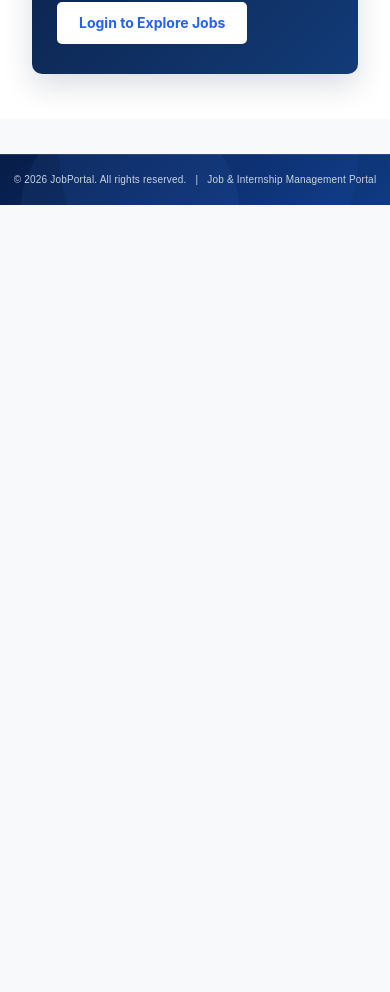
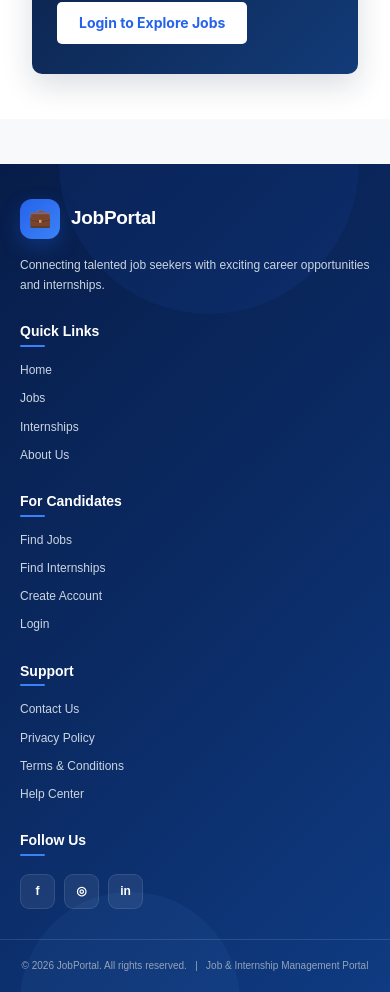
Before and after one commit to koppulagayathridevi-jpg/job-internship-portal, a React app in the folder frontend/: page / in a window 390 px wide. Shown: the part 2061-3053 px from the top of the page. Before the commit the page ends 2266 px from the top, so only its background shows below. Built offline with nearby package versions, Linux system fonts and the light colour scheme; the HTML template or start-up script is replaced by a standard one.

Commit message:
css of footer

```diff
--- a/frontend/src/components/Footer.jsx
+++ b/frontend/src/components/Footer.jsx
@@ -1,134 +1,115 @@
-// import "../styles/footer.css";
-
-// function Footer() {
-//     return (
-//         <footer className="job-footer">
-
-//             <div className="job-footer-container">
-
-//                 {/* Brand */}
-//                 <div className="job-footer-brand">
-
-//                     <a href="/" className="job-footer-logo">
-//                         <span className="job-footer-logo-icon">
-//                             💼
-//                         </span>
-
-//                         <span>JobPortal</span>
-//                     </a>
-
-//                     <p>
-//                         Connecting talented job seekers with
-//                         exciting career opportunities and internships.
-//                     </p>
-
-//                 </div>
-
-
-//                 {/* Quick Links */}
-//                 <div className="job-footer-column">
-
-//                     <h4>Quick Links</h4>
-
-//                     <a href="/">Home</a>
-
-//                     <a href="/jobs">Jobs</a>
-
-//                     <a href="/internships">Internships</a>
-
-//                     <a href="/about">About Us</a>
-
-//                 </div>
-
-
-//                 {/* For Candidates */}
-//                 <div className="job-footer-column">
-
-//                     <h4>For Candidates</h4>
-
-//                     <a href="/jobs">Find Jobs</a>
-
-//                     <a href="/internships">Find Internships</a>
-
-//                     <a href="/register">Create Account</a>
-
-//                     <a href="/login">Login</a>
-
-//                 </div>
-
-
-//                 {/* Support */}
-//                 <div className="job-footer-column">
-
-//                     <h4>Support</h4>
-
-//                     <a href="/contact">Contact Us</a>
-
-//                     <a href="/privacy">Privacy Policy</a>
-
-//                     <a href="/terms">Terms & Conditions</a>
-
-//                     <a href="/help">Help Center</a>
-
-//                 </div>
-
-
-//                 {/* Social */}
-//                 <div className="job-footer-column">
-
-//                     <h4>Follow Us</h4>
-
-//                     <div className="job-social-links">
-
-//                         <a href="#" aria-label="Facebook">
-//                             f
-//                         </a>
-
-//                         <a href="#" aria-label="Instagram">
-//                             ◎
-//                         </a>
-
-//                         <a href="#" aria-label="LinkedIn">
-//                             in
-//                         </a>
-
-//                     </div>
-
-//                 </div>
-
-//             </div>
-
-
-//             {/* Footer Bottom */}
-//             <div className="job-footer-bottom">
-
-//                 <p>
-//                     © 2026 JobPortal. All rights reserved.
-//                     &nbsp; | &nbsp;
-//                     Job & Internship Management Portal
-//                 </p>
-
-//             </div>
-
-//         </footer>
-//     );
-// }
-
-// export default Footer;
-
-
 import "../styles/footer.css";
 
 function Footer() {
     return (
         <footer className="job-footer">
+
+            <div className="job-footer-container">
+
+                {/* Brand */}
+                <div className="job-footer-brand">
+
+                    <a href="/" className="job-footer-logo">
+                        <span className="job-footer-logo-icon">
+                            💼
+                        </span>
+
+                        <span>JobPortal</span>
+                    </a>
+
+                    <p>
+                        Connecting talented job seekers with
+                        exciting career opportunities and internships.
+                    </p>
+
+                </div>
+
+
+                {/* Quick Links */}
+                <div className="job-footer-column">
+
+                    <h4>Quick Links</h4>
+
+                    <a href="/">Home</a>
+
+                    <a href="/jobs">Jobs</a>
+
+                    <a href="/internships">Internships</a>
+
+                    <a href="/about">About Us</a>
+
+                </div>
+
+
+                {/* For Candidates */}
+                <div className="job-footer-column">
+
+                    <h4>For Candidates</h4>
+
+                    <a href="/jobs">Find Jobs</a>
+
+                    <a href="/internships">Find Internships</a>
+
+                    <a href="/register">Create Account</a>
+
+                    <a href="/login">Login</a>
+
+                </div>
+
+
+                {/* Support */}
+                <div className="job-footer-column">
+
+                    <h4>Support</h4>
+
+                    <a href="/contact">Contact Us</a>
+
+                    <a href="/privacy">Privacy Policy</a>
+
+                    <a href="/terms">Terms & Conditions</a>
+
+                    <a href="/help">Help Center</a>
+
+                </div>
+
+
+                {/* Social */}
+                <div className="job-footer-column">
+
+                    <h4>Follow Us</h4>
+
+                    <div className="job-social-links">
+
+                        <a href="#" aria-label="Facebook">
+                            f
+                        </a>
+
+                        <a href="#" aria-label="Instagram">
+                            ◎
+                        </a>
+
+                        <a href="#" aria-label="LinkedIn">
+                            in
+                        </a>
+
+                    </div>
+
+                </div>
+
+            </div>
+
+
+            {/* Footer Bottom */}
             <div className="job-footer-bottom">
+
                 <p>
                     © 2026 JobPortal. All rights reserved.
                     &nbsp; | &nbsp;
                     Job & Internship Management Portal
                 </p>
+
             </div>
+
         </footer>
     );
 }
--- a/frontend/src/styles/footer.css
+++ b/frontend/src/styles/footer.css
@@ -1,21 +1,31 @@
-
 /* =====================================================
    FOOTER
    Job & Internship Management Portal
 ===================================================== */
 
+
+/* =====================================================
+   MAIN FOOTER
+===================================================== */
+
 .job-footer {
+
     width: 100%;
-    background: linear-gradient(
-        135deg,
-        #071d49 0%,
-        #0b2a63 50%,
-        #0f3b82 100%
-    );
+
+    background:
+        linear-gradient(
+            135deg,
+            #071d49 0%,
+            #0b2a63 50%,
+            #0f3b82 100%
+        );
 
     color: #ffffff;
+
     margin-top: 60px;
+
     position: relative;
+
     overflow: hidden;
 }
 
@@ -25,38 +35,325 @@
 ===================================================== */
 
 .job-footer::before {
+
     content: "";
 
     position: absolute;
 
     width: 300px;
+
     height: 300px;
 
     border-radius: 50%;
 
     background: #2563eb;
+
     opacity: 0.08;
 
     top: -150px;
+
     right: 8%;
 }
 
 
 .job-footer::after {
+
     content: "";
 
     position: absolute;
 
     width: 220px;
+
     height: 220px;
 
     border-radius: 50%;
 
     background: #60a5fa;
+
     opacity: 0.06;
 
     bottom: -120px;
+
     left: 5%;
+}
+
+
+/* =====================================================
+   FOOTER CONTAINER
+===================================================== */
+
+.job-footer-container {
+
+    width: 100%;
+
+    max-width: 1320px;
+
+    margin: 0 auto;
+
+    padding: 55px 30px 45px;
+
+    display: grid;
+
+    grid-template-columns:
+        1.6fr
+        1fr
+        1.1fr
+        1.1fr
+        0.9fr;
+
+    gap: 45px;
+
+    position: relative;
+
+    z-index: 2;
+
+    box-sizing: border-box;
+}
+
+
+/* =====================================================
+   BRAND
+===================================================== */
+
+.job-footer-brand {
+
+    display: flex;
+
+    flex-direction: column;
+
+    align-items: flex-start;
+}
+
+
+/* =====================================================
+   LOGO
+===================================================== */
+
+.job-footer-logo {
+
+    display: flex;
+
+    align-items: center;
+
+    gap: 11px;
+
+    color: #ffffff;
+
+    font-size: 21px;
+
+    font-weight: 800;
+
+    text-decoration: none;
+
+    letter-spacing: -0.3px;
+}
+
+
+.job-footer-logo:hover {
+
+    color: #ffffff;
+
+    text-decoration: none;
+}
+
+
+/* =====================================================
+   LOGO ICON
+===================================================== */
+
+.job-footer-logo-icon {
+
+    width: 42px;
+
+    height: 42px;
+
+    display: flex;
+
+    align-items: center;
+
+    justify-content: center;
+
+    border-radius: 12px;
+
+    background:
+        linear-gradient(
+            135deg,
+            #2563eb,
+            #3b82f6
+        );
+
+    color: #ffffff;
+
+    font-size: 19px;
+
+    box-shadow:
+        0 8px 20px rgba(37, 99, 235, 0.28);
+}
+
+
+/* =====================================================
+   BRAND DESCRIPTION
+===================================================== */
+
+.job-footer-brand p {
+
+    max-width: 300px;
+
+    margin: 16px 0 0;
+
+    color: #cbd5e1;
+
+    font-size: 13px;
+
+    line-height: 1.8;
+}
+
+
+/* =====================================================
+   FOOTER COLUMNS
+===================================================== */
+
+.job-footer-column {
+
+    display: flex;
+
+    flex-direction: column;
+
+    align-items: flex-start;
+
+    gap: 11px;
+}
+
+
+/* =====================================================
+   COLUMN HEADING
+===================================================== */
+
+.job-footer-column h4 {
+
+    margin: 0 0 7px;
+
+    color: #ffffff;
+
+    font-size: 15px;
+
+    font-weight: 750;
+
+    position: relative;
+
+    padding-bottom: 7px;
+}
+
+
+.job-footer-column h4::after {
+
+    content: "";
+
+    position: absolute;
+
+    left: 0;
+
+    bottom: 0;
+
+    width: 25px;
+
+    height: 2px;
+
+    border-radius: 5px;
+
+    background: #3b82f6;
+}
+
+
+/* =====================================================
+   FOOTER LINKS
+===================================================== */
+
+.job-footer-column a {
+
+    color: #cbd5e1;
+
+    font-size: 13px;
+
+    line-height: 1.6;
+
+    text-decoration: none;
+
+    transition:
+        color 0.2s ease,
+        transform 0.2s ease;
+}
+
+
+.job-footer-column a:hover {
+
+    color: #ffffff;
+
+    transform: translateX(4px);
+
+    text-decoration: none;
+}
+
+
+/* =====================================================
+   SOCIAL LINKS
+===================================================== */
+
+.job-social-links {
+
+    display: flex;
+
+    align-items: center;
+
+    gap: 10px;
+
+    margin-top: 4px;
+}
+
+
+.job-social-links a {
+
+    width: 36px;
+
+    height: 36px;
+
+    display: flex;
+
+    align-items: center;
+
+    justify-content: center;
+
+    color: #ffffff;
+
+    font-size: 15px;
+
+    font-weight: 700;
+
+    border-radius: 9px;
+
+    background: rgba(255, 255, 255, 0.07);
+
+    border: 1px solid rgba(255, 255, 255, 0.10);
+
+    transition:
+        background-color 0.2s ease,
+        transform 0.2s ease,
+        border-color 0.2s ease;
+}
+
+
+.job-social-links a:hover {
+
+    background: #2563eb;
+
+    border-color: #3b82f6;
+
+    color: #ffffff;
+
+    transform: translateY(-3px);
+
+    box-shadow:
+        0 6px 15px rgba(37, 99, 235, 0.25);
 }
 
 
@@ -65,37 +362,32 @@
 ===================================================== */
 
 .job-footer-bottom {
+
     width: 100%;
 
     border-top: 1px solid rgba(255, 255, 255, 0.12);
 
     text-align: center;
 
-    padding: 22px 20px;
+    padding: 20px 20px;
 
     position: relative;
+
     z-index: 2;
 
     box-sizing: border-box;
 }
 
 
-/* =====================================================
-   COPYRIGHT TEXT
-===================================================== */
+.job-footer-bottom p {
 
-.job-footer-bottom p {
     margin: 0;
 
-    color: #cbd5e1;
+    color: #94a3b8;
 
-    font-size: 13px;
+    font-size: 12px;
 
     line-height: 1.6;
-
-    font-weight: 400;
-
-    letter-spacing: 0.2px;
 }
 
 
@@ -105,17 +397,48 @@
 
 @media (max-width: 991px) {
 
-    .job-footer {
-        margin-top: 50px;
+    .job-footer-container {
+
+        grid-template-columns:
+            1.5fr
+            1fr
+            1fr;
+
+        gap: 40px;
+
+        padding: 45px 25px 40px;
     }
 
-    .job-footer-bottom {
-        padding: 20px 18px;
+
+    .job-footer-brand {
+
+        grid-column: 1 / -1;
     }
 
-    .job-footer-bottom p {
-        font-size: 12px;
+
+    .job-footer-brand p {
+
+        max-width: 500px;
     }
+
+
+    .job-footer-logo {
+
+        font-size: 20px;
+    }
+
+
+    .job-footer-column h4 {
+
+        font-size: 14px;
+    }
+
+
+    .job-footer-column a {
+
+        font-size: 13px;
+    }
+
 }
 
 
@@ -126,17 +449,92 @@
 @media (max-width: 767px) {
 
     .job-footer {
-        margin-top: 40px;
+
+        margin-top: 45px;
     }
 
+
+    .job-footer-container {
+
+        grid-template-columns: 1fr 1fr;
+
+        padding: 40px 20px 35px;
+
+        gap: 35px 25px;
+    }
+
+
+    .job-footer-brand {
+
+        grid-column: 1 / -1;
+    }
+
+
+    .job-footer-logo {
+
+        font-size: 19px;
+    }
+
+
+    .job-footer-logo-icon {
+
+        width: 40px;
+
+        height: 40px;
+
+        font-size: 18px;
+    }
+
+
+    .job-footer-brand p {
+
+        max-width: 100%;
+
+        font-size: 13px;
+
+        line-height: 1.7;
+    }
+
+
+    .job-footer-column h4 {
+
+        font-size: 14px;
+    }
+
+
+    .job-footer-column a {
+
+        font-size: 12px;
+    }
+
+
+    .job-social-links {
+
+        gap: 9px;
+    }
+
+
+    .job-social-links a {
+
+        width: 34px;
+
+        height: 34px;
+
+        font-size: 14px;
+    }
+
+
     .job-footer-bottom {
+
         padding: 18px 15px;
     }
 
+
     .job-footer-bottom p {
+
         font-size: 11px;
-        line-height: 1.7;
     }
+
 }
 
 
@@ -146,16 +544,59 @@
 
 @media (max-width: 480px) {
 
-    .job-footer {
-        margin-top: 35px;
+    .job-footer-container {
+
+        grid-template-columns: 1fr;
+
+        gap: 28px;
+
+        padding: 35px 20px 30px;
     }
 
-    .job-footer-bottom {
-        padding: 17px 12px;
+
+    .job-footer-brand {
+
+        grid-column: auto;
     }
 
+
+    .job-footer-brand p {
+
+        font-size: 12px;
+    }
+
+
+    .job-footer-column {
+
+        gap: 9px;
+    }
+
+
+    .job-footer-column h4 {
+
+        font-size: 14px;
+
+        margin-bottom: 5px;
+    }
+
+
+    .job-footer-column a {
+
+        font-size: 12px;
+    }
+
+
+    .job-social-links a {
+
+        width: 35px;
+
+        height: 35px;
+    }
+
+
     .job-footer-bottom p {
+
         font-size: 10px;
-        line-height: 1.6;
     }
+
 }
```
